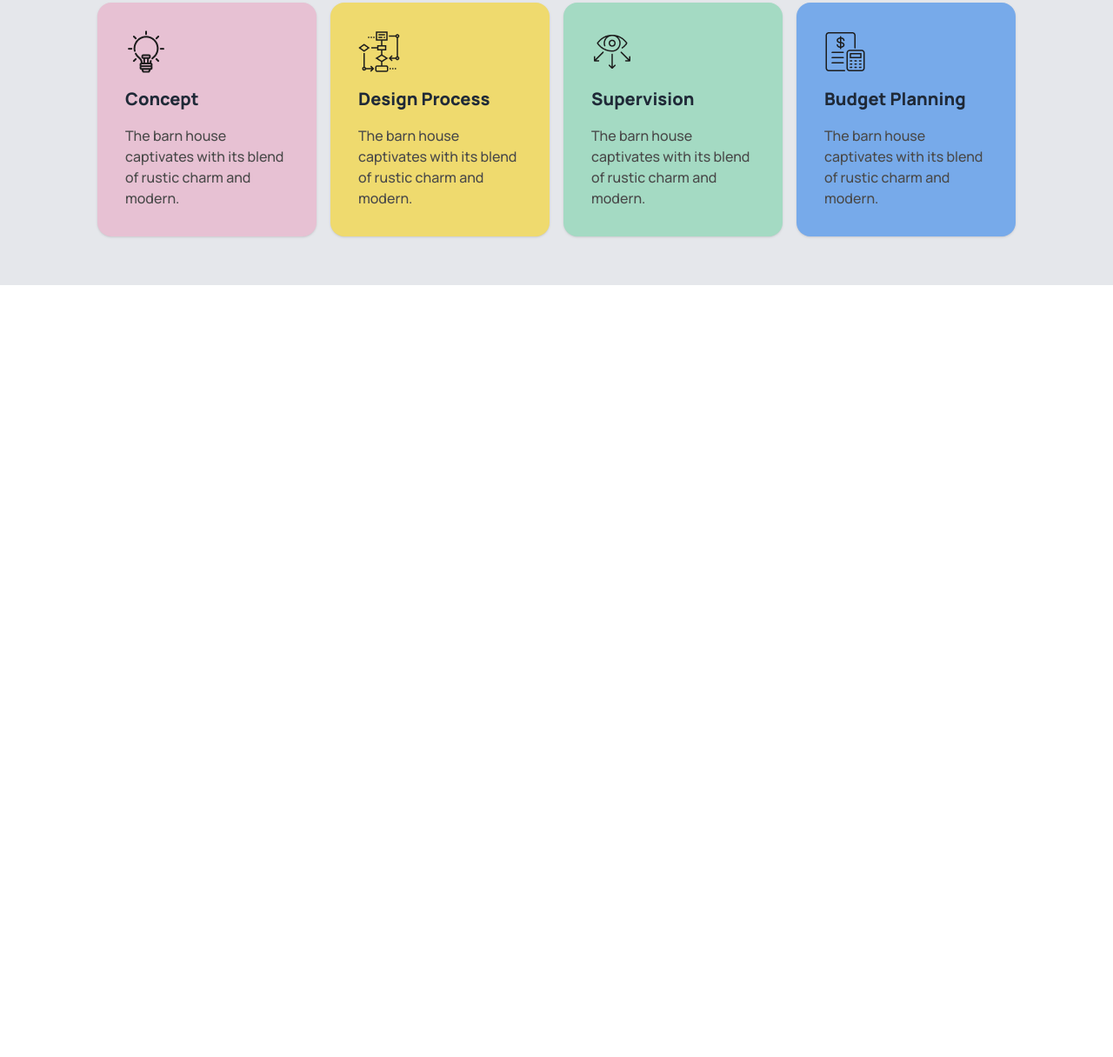
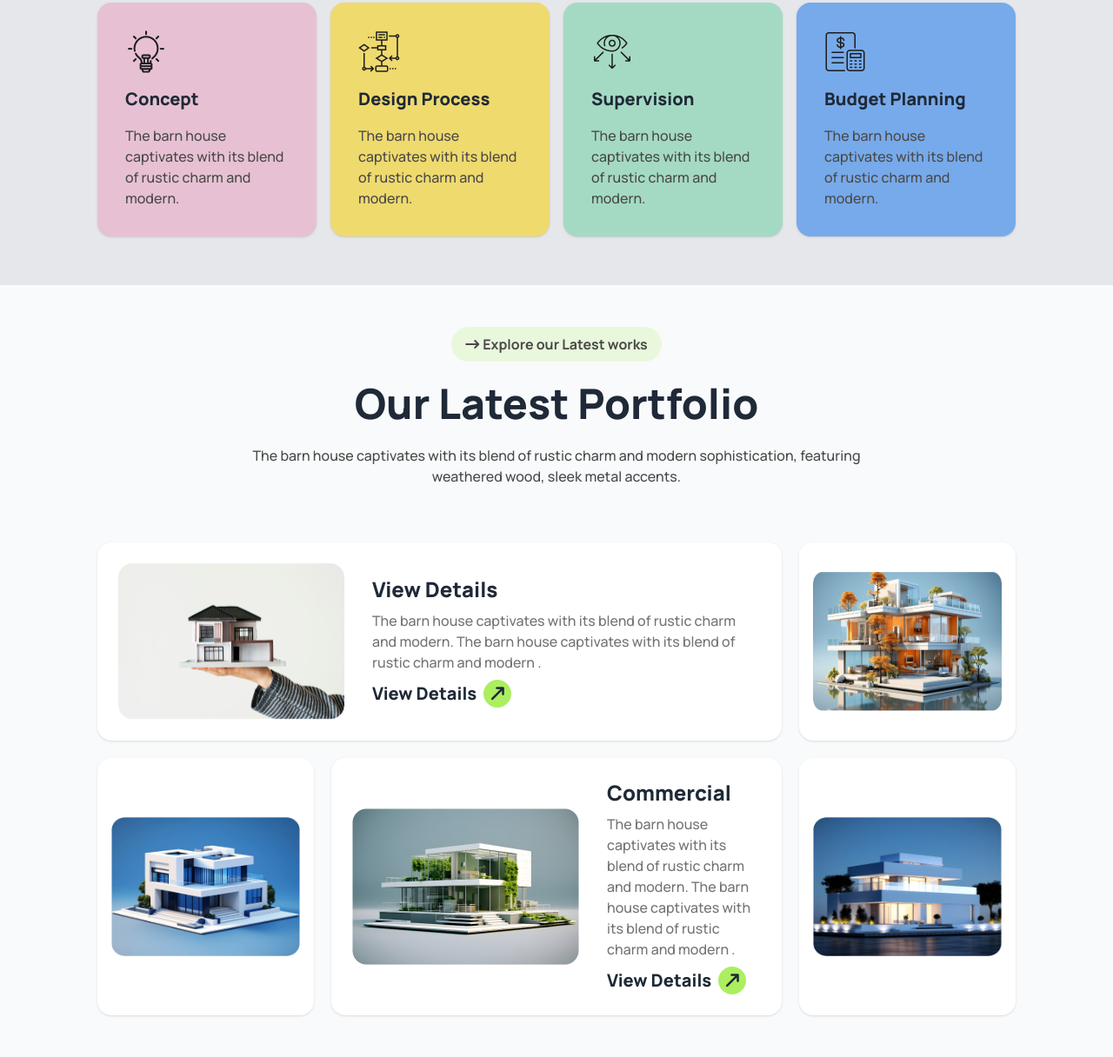
Before and after one commit to Takmim00/Assignment-03, a plain HTML site: page index.html in a window 1280 px wide. Shown: the part 1807-3023 px from the top of the page at 87% size. Before the commit the page ends 2135 px from the top, so only its background shows below. Drawn offline with nearby package versions, Linux system fonts and the light colour scheme.

Commit message:
Our Latest Portfolio section added and responsiveness complete

```diff
--- a/index.html
+++ b/index.html
@@ -18,7 +18,7 @@
             theme: {
                 extend: {
                     colors: {
-                        'btn-hover':'#494949',
+                        'color':'#494949',
                     },
                     fontFamily: {
                         Manrope: "Manrope",
@@ -121,7 +121,7 @@
                 <h1 class="lg:text-4xl text-3xl font-extrabold text-center">Our Works Process</h1>
                 <p class="font-medium text-center text-gray-500 lg:w-2/3 ">The barn house captivates with its blend of rustic charm and modern sophistication, featuring weathered wood, sleek metal accents.</p>
             </div>
-            <div class="grid lg:grid-cols-4 grid-cols-1 gap-4 pb-14">
+            <div class="grid lg:grid-cols-4 grid-cols-1 gap-4 lg:pb-14 pb-6">
                 <div class="bg-[#E7C1D3] p-8 rounded-2xl shadow space-y-4">
                     <img src="./assets/concept.png" alt="">
                     <h2 class="text-xl font-extrabold">Concept</h2>
@@ -146,6 +146,43 @@
          </section>
         <!-- Our Works Process section ends -->
         <!-- Our Latest Portfolio section start  -->
+         <section class="lg:px-28 px-2 lg:py-0  py-6 bg-gray-50">
+            <div class="flex flex-col justify-center items-center lg:pb-16 pb-8 pt-12 space-y-6">
+                <button class="px-4 py-2 bg-[#ABEF5F33] text-[#494949] rounded-full font-bold"><i class="fa-solid fa-arrow-right-long mr-1"></i>Explore our Latest works</button>
+                <h1 class="lg:text-5xl text-3xl font-extrabold text-center">Our Latest Portfolio</h1>
+                <p class="font-medium text-center text-[#494949] lg:w-2/3 ">The barn house captivates with its blend of rustic charm and modern sophistication, featuring weathered wood, sleek metal accents.</p>
+            </div>
+            <div class="grid grid-cols-1 lg:grid-cols-4 gap-5 lg:pb-12">
+                <div class="flex flex-col lg:flex-row bg-white shadow rounded-2xl  overflow-hidden items-center p-6 gap-8 lg:col-span-3">
+                    <img class="lg:w-[280px] w-full" src="./assets/img1.png" alt="">
+                    <div class="space-y-2">
+                        <h1 class="text-2xl font-extrabold">View Details</h1>
+                        <p class="font-medium text-[#737373]">The barn house captivates with its blend of rustic charm and modern. The barn house captivates with its blend of rustic charm and modern .</p>
+                        <a href="#" class="font-extrabold text-xl inline-flex items-center">View Details <i class="fa-solid fa-arrow-up-long rotate-45 w-8 h-8 bg-[#ABEF5F] inline-flex rounded-full justify-center items-center ml-2"></i></a>
+                    </div>
+                </div>
+                <div class="flex bg-white shadow rounded-2xl justify-center items-center p-4">
+                    <img class="lg:w-[300px] w-full lg:h-[160px] " src="./assets/img2.png" alt="">
+                </div>
+                <div class="flex bg-white shadow rounded-2xl justify-center items-center p-4">
+                    <img class="lg:w-[300px] w-full lg:h-[160px] " src="./assets/img3.png" alt="">
+                </div>
+                <div class="flex flex-col lg:flex-row bg-white shadow rounded-2xl  overflow-hidden items-center p-6 gap-8 lg:col-span-2">
+                    <img class="lg:w-[280px] w-full" src="./assets/img4.png" alt="">
+                    <div class="space-y-2">
+                        <h1 class="text-2xl font-extrabold">Commercial</h1>
+                        <p class="font-medium text-[#737373]">The barn house captivates with its blend of rustic charm and modern. The barn house captivates with its blend of rustic charm and modern .</p>
+                        <a href="#" class="font-extrabold text-xl inline-flex items-center">View Details <i class="fa-solid fa-arrow-up-long rotate-45 w-8 h-8 bg-[#ABEF5F] inline-flex rounded-full justify-center items-center ml-2"></i></a>
+                    </div>
+                </div>
+                <div class="flex bg-white shadow rounded-2xl justify-center items-center p-4">
+                    <img class="lg:w-[300px] w-full lg:h-[160px] " src="./assets/img5.png" alt="">
+                </div>
+                <div class="flex bg-white shadow rounded-2xl justify-center items-center p-4 lg:hidden">
+                    <img class="lg:w-[300px] w-full lg:h-[160px] " src="./assets/article1.png" alt="">
+                </div>
+            </div>
+         </section>
         <!-- Our Latest Portfolio section ends -->
     </main>
     <footer>
```
